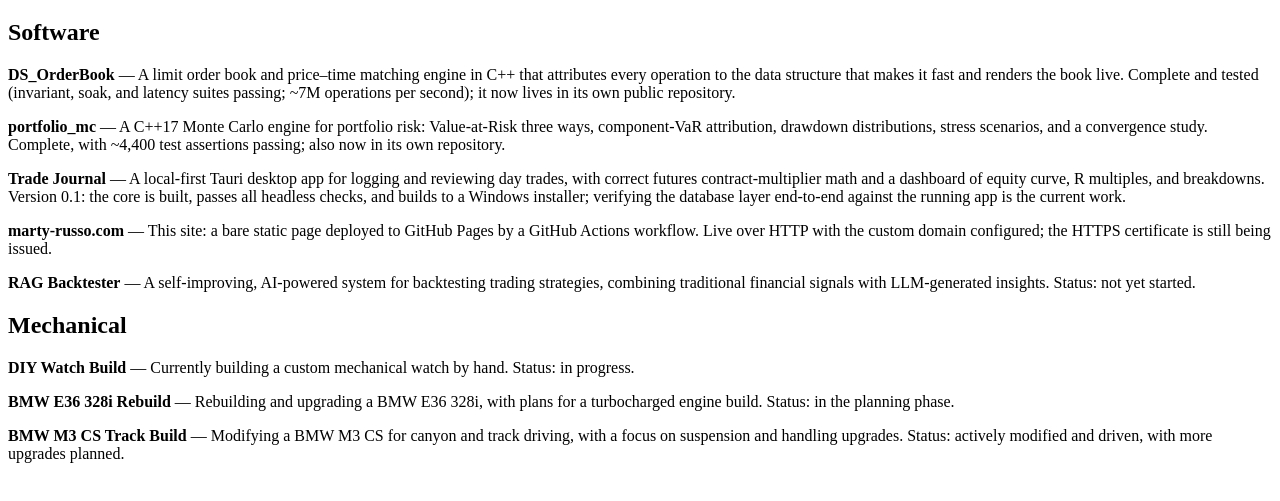
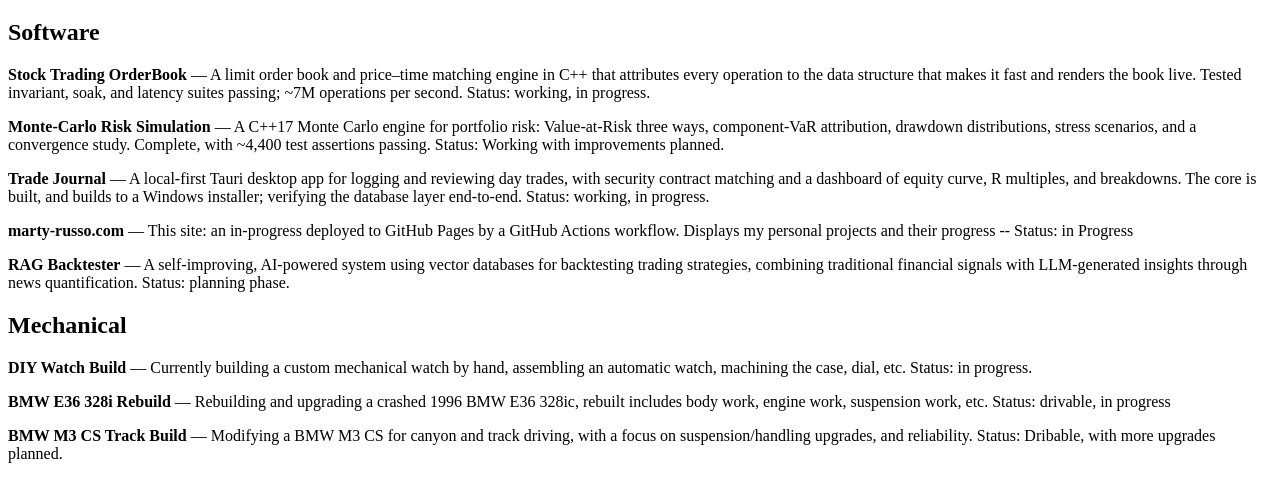
Before and after one commit to MRCU1228/marty-russo-site, a plain HTML site: page index.html in a window 1280 px wide. Shown: the part 61-562 px from the top of the page. Drawn offline with Linux system fonts and the light colour scheme.

Commit message:
Details added

```diff
--- a/index.html
+++ b/index.html
@@ -11,58 +11,58 @@
   <h2>Software</h2>
 
   <p>
-    <strong>DS_OrderBook</strong> — A limit order book and price&ndash;time
+    <strong>Stock Trading OrderBook</strong> — A limit order book and price&ndash;time
     matching engine in C++ that attributes every operation to the data structure
-    that makes it fast and renders the book live. Complete and tested (invariant,
-    soak, and latency suites passing; ~7M operations per second); it now lives in
-    its own public repository.
+    that makes it fast and renders the book live. Tested invariant,
+    soak, and latency suites passing; ~7M operations per second.
+    Status: working, in progress.
   </p>
 
   <p>
-    <strong>portfolio_mc</strong> — A C++17 Monte Carlo engine for portfolio
+    <strong>Monte-Carlo Risk Simulation</strong> — A C++17 Monte Carlo engine for portfolio
     risk: Value-at-Risk three ways, component-VaR attribution, drawdown
     distributions, stress scenarios, and a convergence study. Complete, with
-    ~4,400 test assertions passing; also now in its own repository.
+    ~4,400 test assertions passing. Status: Working with improvements planned.
   </p>
 
   <p>
     <strong>Trade Journal</strong> — A local-first Tauri desktop app for logging
-    and reviewing day trades, with correct futures contract-multiplier math and a
-    dashboard of equity curve, R multiples, and breakdowns. Version 0.1: the core
-    is built, passes all headless checks, and builds to a Windows installer;
-    verifying the database layer end-to-end against the running app is the
-    current work.
+    and reviewing day trades, with security contract matching and a
+    dashboard of equity curve, R multiples, and breakdowns. The core
+    is built, and builds to a Windows installer; verifying the database layer end-to-end.
+    Status: working, in progress.
   </p>
 
   <p>
-    <strong>marty-russo.com</strong> — This site: a bare static page deployed to
-    GitHub Pages by a GitHub Actions workflow. Live over HTTP with the custom
-    domain configured; the HTTPS certificate is still being issued.
+    <strong>marty-russo.com</strong> — This site: an in-progress deployed to
+    GitHub Pages by a GitHub Actions workflow. Displays my personal projects and
+    their progress -- Status: in Progress
   </p>
 
   <p>
-    <strong>RAG Backtester</strong> — A self-improving, AI-powered system for
-    backtesting trading strategies, combining traditional financial signals with
-    LLM-generated insights. Status: not yet started.
+    <strong>RAG Backtester</strong> — A self-improving, AI-powered system using vector databases
+    for backtesting trading strategies, combining traditional financial signals with
+    LLM-generated insights through news quantification. Status: planning phase.
   </p>
 
   <h2>Mechanical</h2>
 
   <p>
     <strong>DIY Watch Build</strong> — Currently building a custom mechanical
-    watch by hand. Status: in progress.
+    watch by hand, assembling an automatic watch, machining the case, dial, etc.
+    Status: in progress.
   </p>
 
   <p>
-    <strong>BMW E36 328i Rebuild</strong> — Rebuilding and upgrading a BMW E36
-    328i, with plans for a turbocharged engine build. Status: in the planning
-    phase.
+    <strong>BMW E36 328i Rebuild</strong> — Rebuilding and upgrading a crashed 1996
+    BMW E36 328ic, rebuilt includes body work, engine work, suspension work, etc.
+    Status: drivable, in progress
   </p>
 
   <p>
     <strong>BMW M3 CS Track Build</strong> — Modifying a BMW M3 CS for canyon and
-    track driving, with a focus on suspension and handling upgrades. Status:
-    actively modified and driven, with more upgrades planned.
+    track driving, with a focus on suspension/handling upgrades, and reliability. Status:
+    Dribable, with more upgrades planned.
   </p>
 </body>
 </html>
```
Also changed, not shown: 1 other file.
